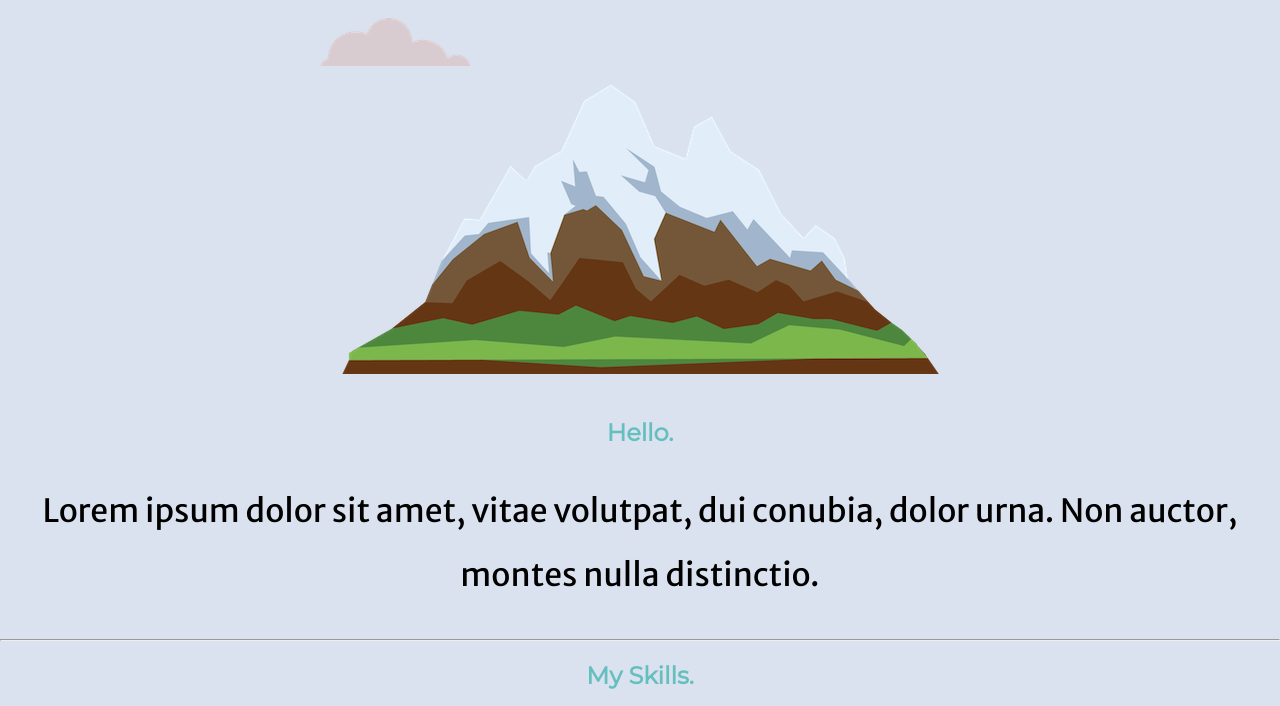
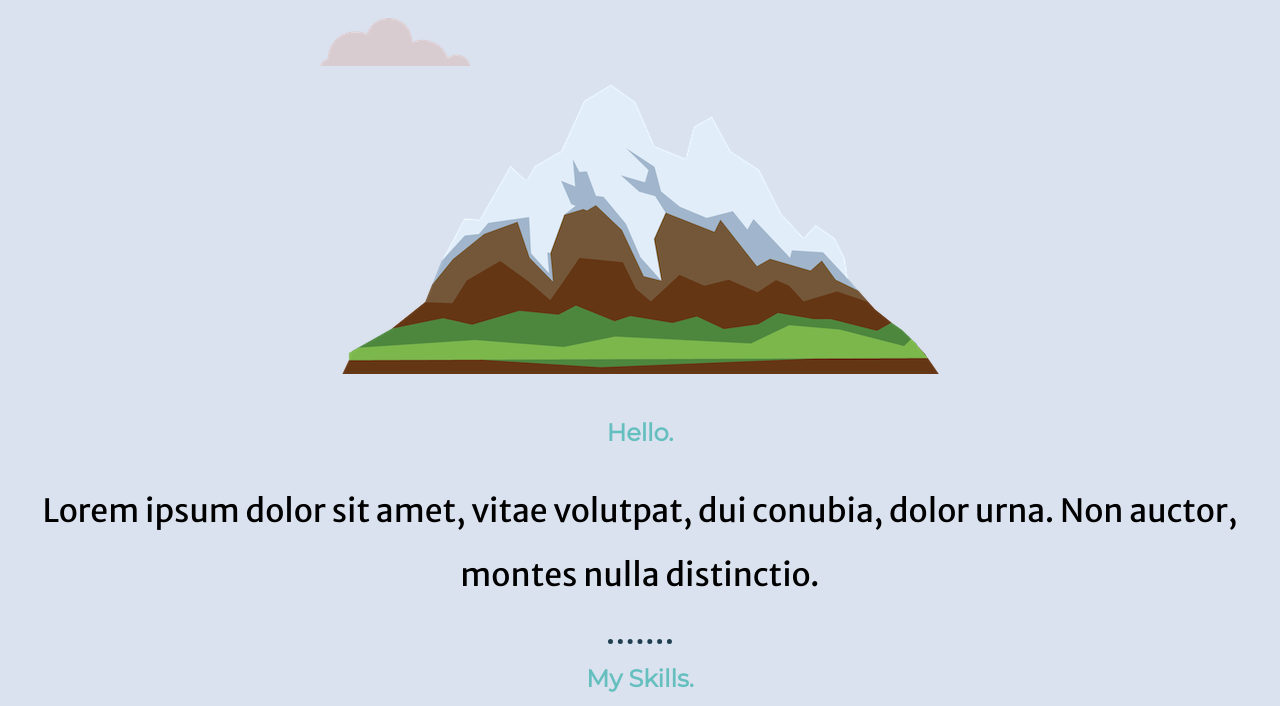
Before and after one commit to Kesarwani17/Kesarwani17.github.io, a plain HTML site: page index.html in a window 1280 px wide. Shown: the part 246-952 px from the top of the page. Drawn offline with Linux system fonts and the light colour scheme.

Commit message:
Update styles.css

```diff
--- a/css/styles.css
+++ b/css/styles.css
@@ -2,6 +2,13 @@ body{
   margin:0;
   text-align: center;
   font-family: 'Merriweather Sans', sans-serif;
+}
+hr {
+  border-style: none;
+  border-top-style: dotted;
+  border-color: #204051;
+  border-width: 5px;
+  width: 5%;
 }
 h1{
   margin: 0 auto 0 auto;
```
